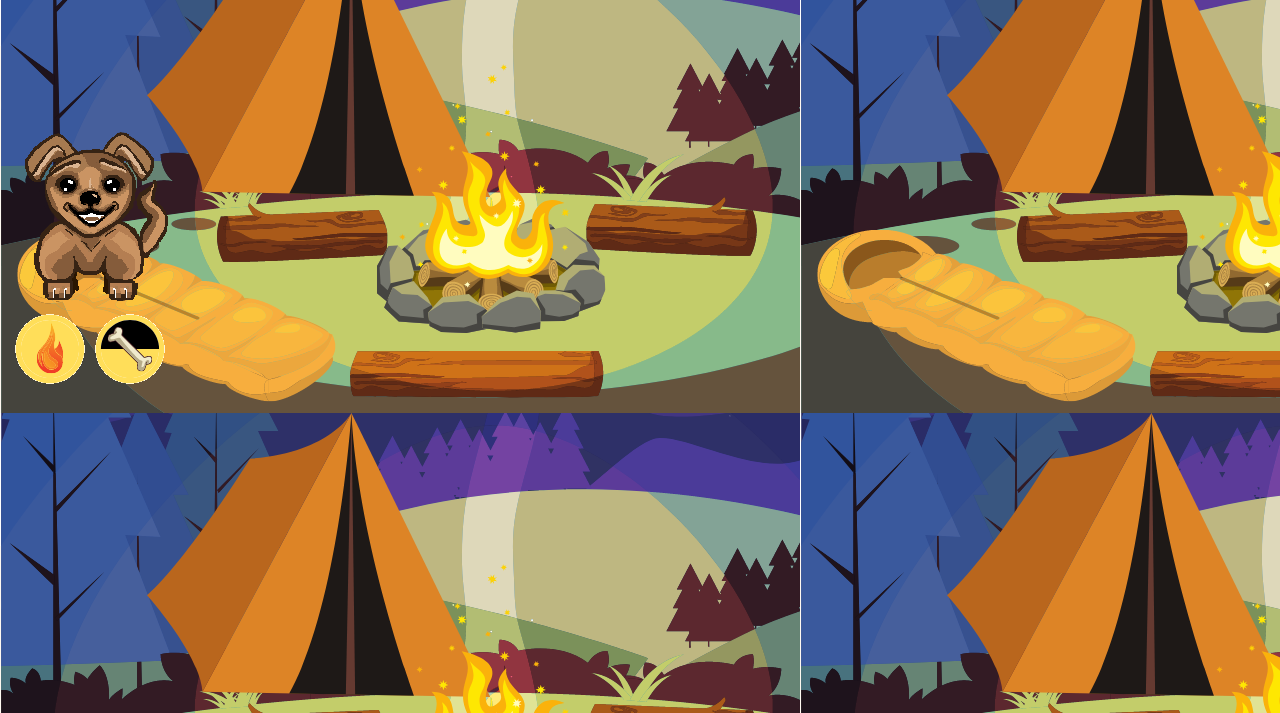
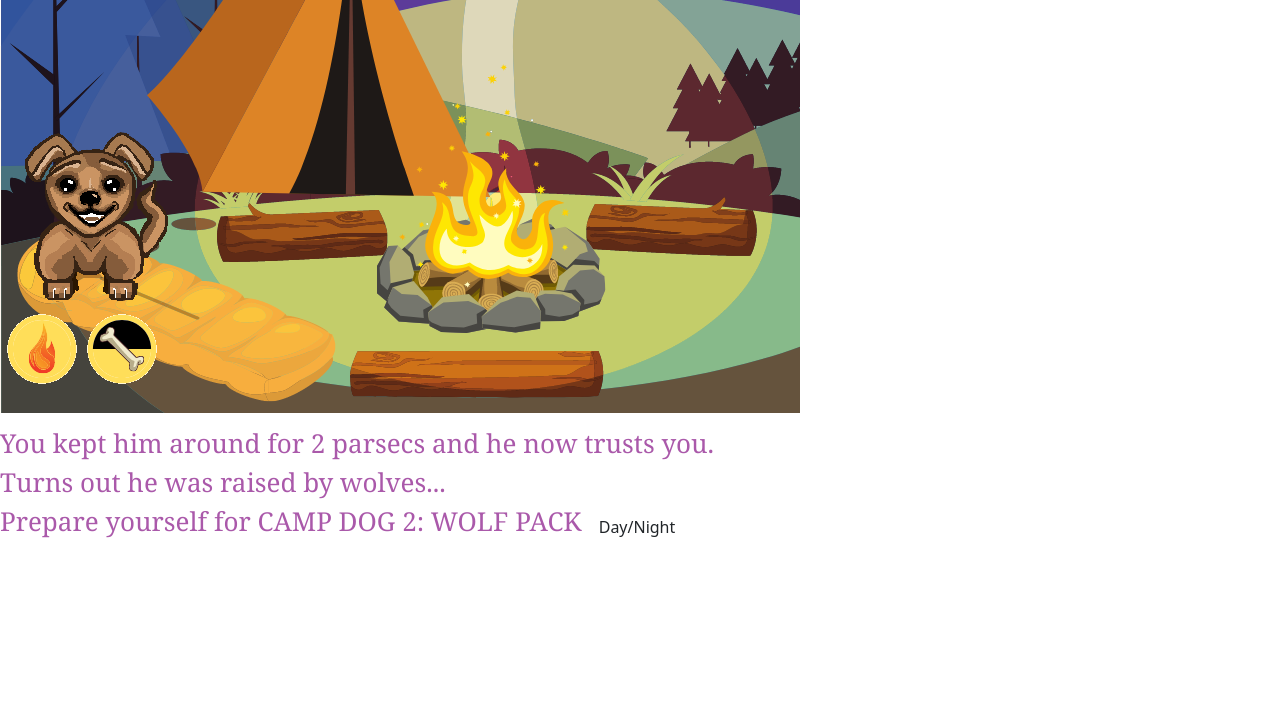
Before and after one commit to gentlevulture/camp-dog-app, a plain HTML site: page index.html in a window 1280 px wide. Shown: the part 87-800 px from the top of the page. Drawn offline with nearby package versions, Linux system fonts and the light colour scheme.

Commit message:
refineWinStatement

```diff
--- a/css/style.css
+++ b/css/style.css
@@ -1,9 +1,7 @@
 body {
   background-image: url("../images/campground with sleeping bag.png");
-}
-
-body {
-  text-align: center;
+  background-repeat: no-repeat;
+  background-size: inherit;
 }
 
 h1{
@@ -17,7 +15,7 @@
   margin-top: 130px;
 }
 
-#zero{
+#endStatement{
   font-family: Cambria, Cochin, Georgia, Times, 'Times New Roman', serif;
   font-size: 26px;
   color: rgb(170, 89, 170);
--- a/index.html
+++ b/index.html
@@ -15,6 +15,7 @@
 	<script defer src="./js/app.js"></script>
 </head>
 <body>
+	<main>
 		<div>
 			<h1><strong>CAMP DOG</strong></h1>
 			<div id="gameSticker">
@@ -25,6 +26,8 @@
 			</div>
     </div>
     <div>
-      <span id="zero">
+			<span id="endStatement">
 			</span>
+			<button id="day-night-btn" class="btn"><i></i> Day/Night <i></i></button>
+		</main>
   </body>
--- a/js/app.js
+++ b/js/app.js
@@ -7,18 +7,25 @@
 //// Fire button function will increase pet warmth
 //// Create timer function that lowers warmth and nourishment over time
 //// Status check function will contain conditional so if Weight or Health of Camp Dog are lower than set set perameter to make console disappear
-// Camp Dog will then run away
+//// Camp Dog will then run away
 // GameOver Screen
-// If Camp Dog stays at camp long enough, his Wolf Pack shows up
+// Camper is left alone, surounded by wolves
+//// If Camp Dog stays at camp long enough, his Wolf Pack shows up
 // Open Reset "Win" Window, intro upcoming sequel/ paywall
 // Sequel will be named Camp Dog 2: Wolf Pack
-// Camper is left alone
 // Camp Dog has no name
 
 let nourish = 5
 let warmth = 5
 
 let parSecs = 0, clock
+
+// const dayNightBtn = document.querySelector('#day-night-btn')
+
+// dayNightBtn.addEventListener('click', toggleDayNight)
+
+// function toggleDayNight() {
+// }
 
 clock = setInterval(elapsedTime, 1500)
 
@@ -30,10 +37,19 @@
     boneGauge()
     console.log(parSecs)
     console.log(`warmth: ${warmth}, nourish: ${nourish}`)
+    if(parSecs >= 2) {
+        clearInterval(clock)
+        console.log(`Youv've kept him around`)
+        renderWin()
+    }
     if (warmth === 0 || nourish === 0) {
         clearInterval(clock)
         ranAway()
     }
+}
+
+let gamestate = {
+
 }
 
 document.getElementById("bone").onclick = function feed() {
@@ -64,14 +80,19 @@
 function playPad() {
     let backGround = document.getElementById("gameSticker");
     if (nourish > 0 && warmth > 0) {
-        backGround.style.display = "block";
-    } else if (nourish === 0 || warmth === 0) {
-        backGround.style.display = "none";
+        backGround.style.display = "block"
+    }else if (nourish === 0 || warmth === 0) {
+        backGround.style.display = "none"
     }
 }
 
 function ranAway() {
-    document.getElementById('zero').innerHTML = '<span>Camp Dog R-U-N-N-O-F-T! </br>You kept him around for ' + parSecs + ' parsecs.</br>You can hear the wolves approaching...</span>';
+    document.getElementById('endStatement').innerHTML = '<span>CAMP DOG R-U-N-N-O-F-T! </br>You kept him around for ' + parSecs + ' parsecs.</br>You can hear the wolves approaching...</span>';
+}
+
+function renderWin() {
+    document.getElementById('endStatement').innerHTML = '<span></br>You kept him around for ' + parSecs + ' parsecs and he now trusts you.</br>Turns out he was raised by wolves...</br>Prepare yourself for CAMP DOG 2: WOLF PACK</span>'
+
 }
 
 function fireGauge() {
```
Also changed, not shown: images/game-over.png (added), 1 other file. Lines whose indentation alone changed are shown as unchanged.
